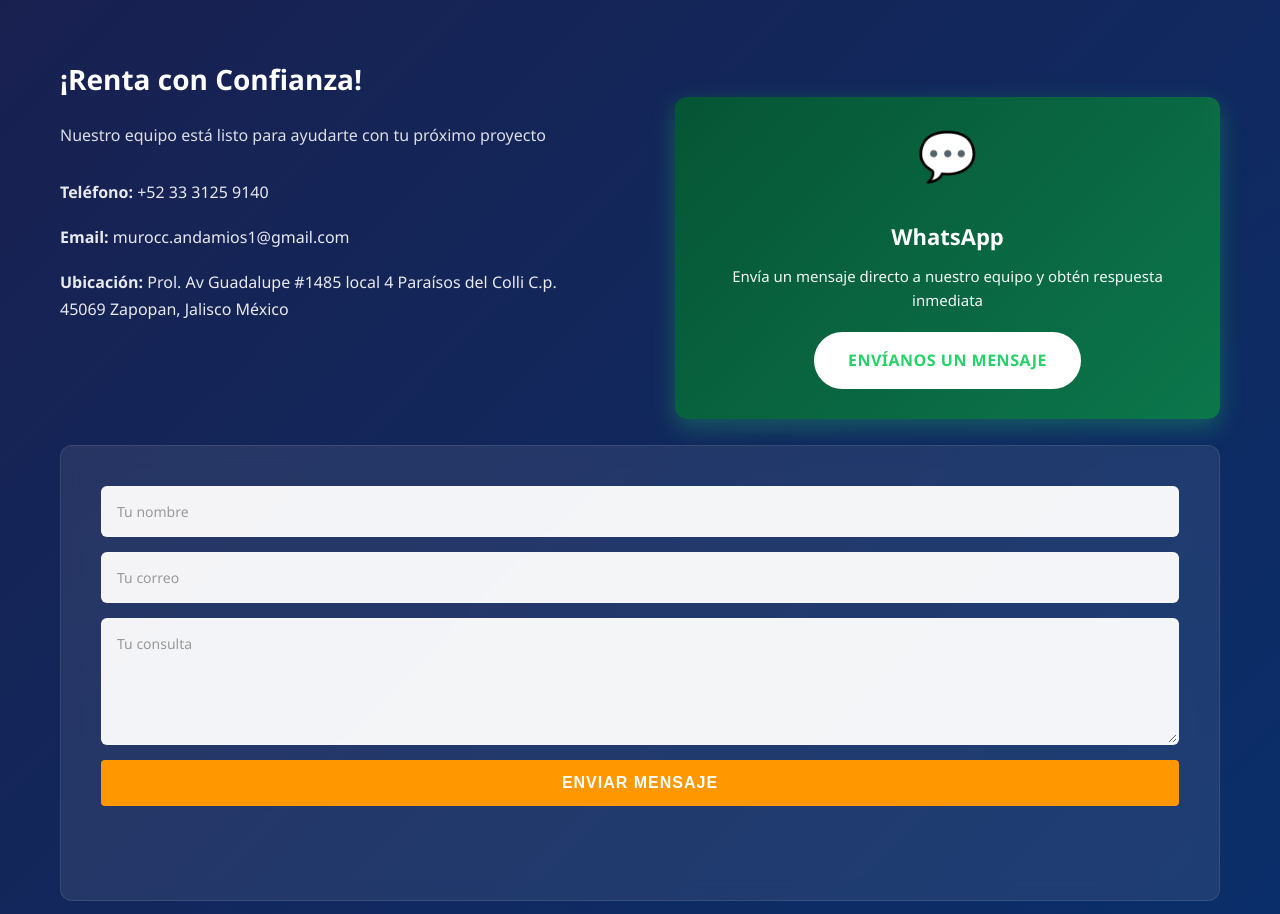
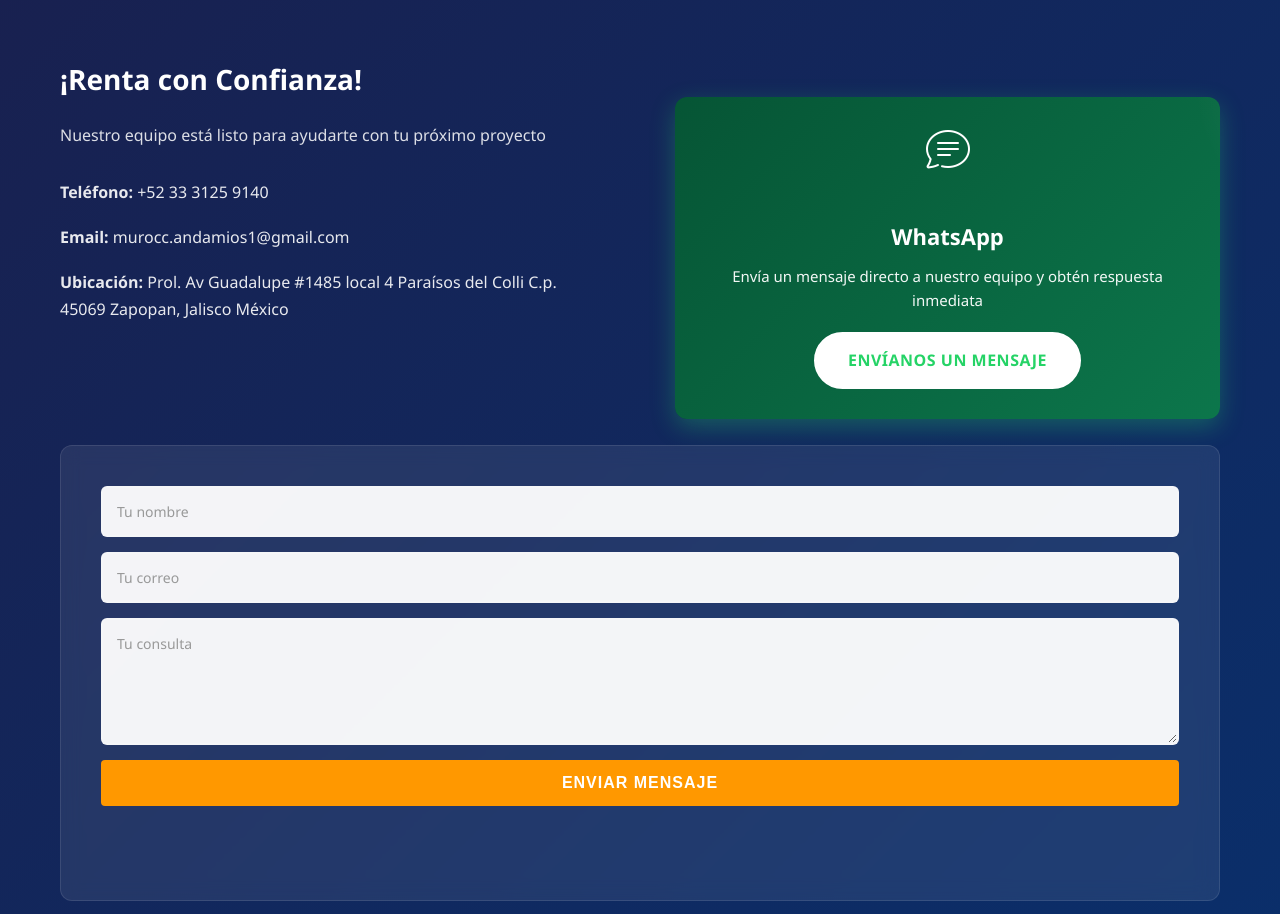
Before and after one commit to Leyva777/murocc_presentation.mcc, a plain HTML site: page index.html in a window 1280 px wide. Shown: the part 4253-5167 px from the top of the page. Drawn offline with Linux system fonts and the light colour scheme; no server answers.

Commit message:
feat: whatsapp icon changed

```diff
--- a/index.html
+++ b/index.html
@@ -185,7 +185,7 @@
                     </div>
                 </div>
                 <div class="whatsapp-contact">
-                    <div class="whatsapp-icon">💬</div>
+                    <div class="whatsapp-icon"><img src="images/message.png" alt="WhatsApp"></div>
                     <h4>WhatsApp</h4>
                     <p>Envía un mensaje directo a nuestro equipo y obtén respuesta inmediata</p>
                     <a href="https://wa.me/message/TTIZVU2WMQ4VP1" class="btn btn-whatsapp" target="_blank">
```
Also changed, not shown: images/message.png (added).
